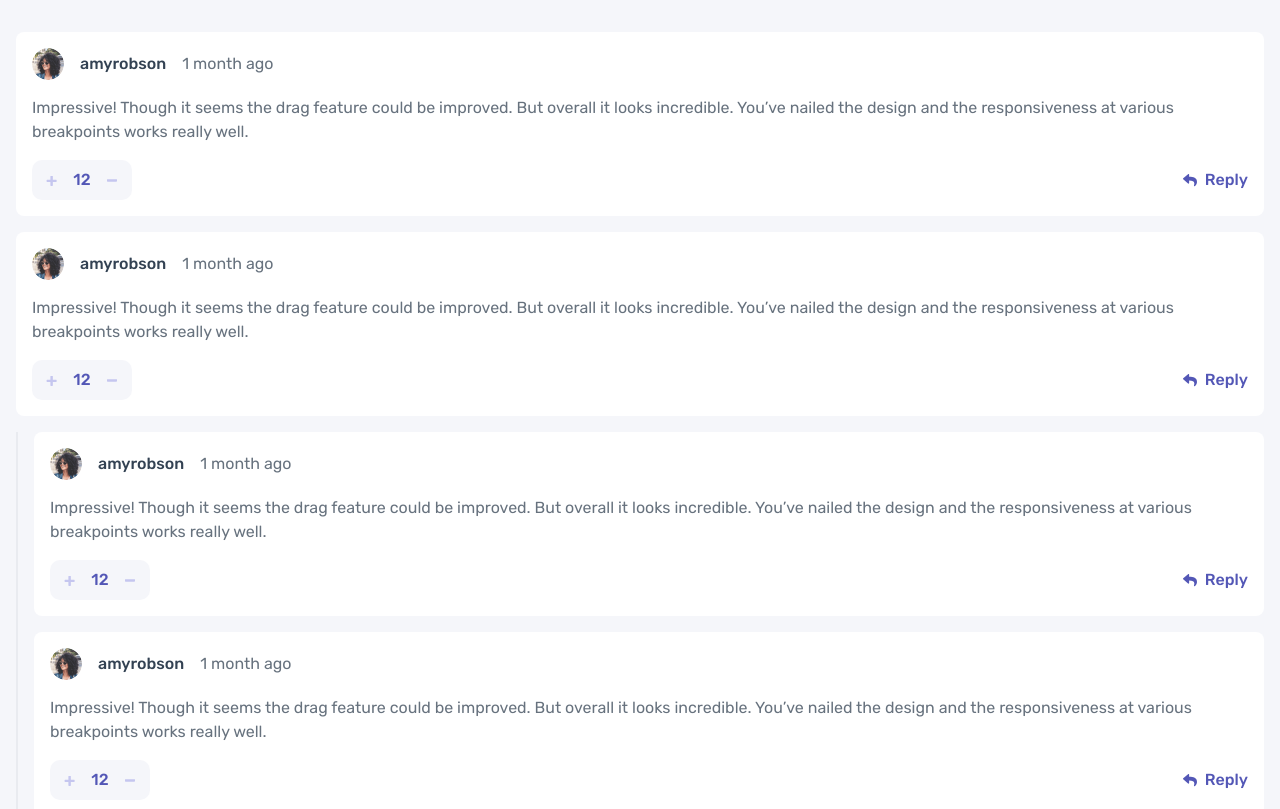
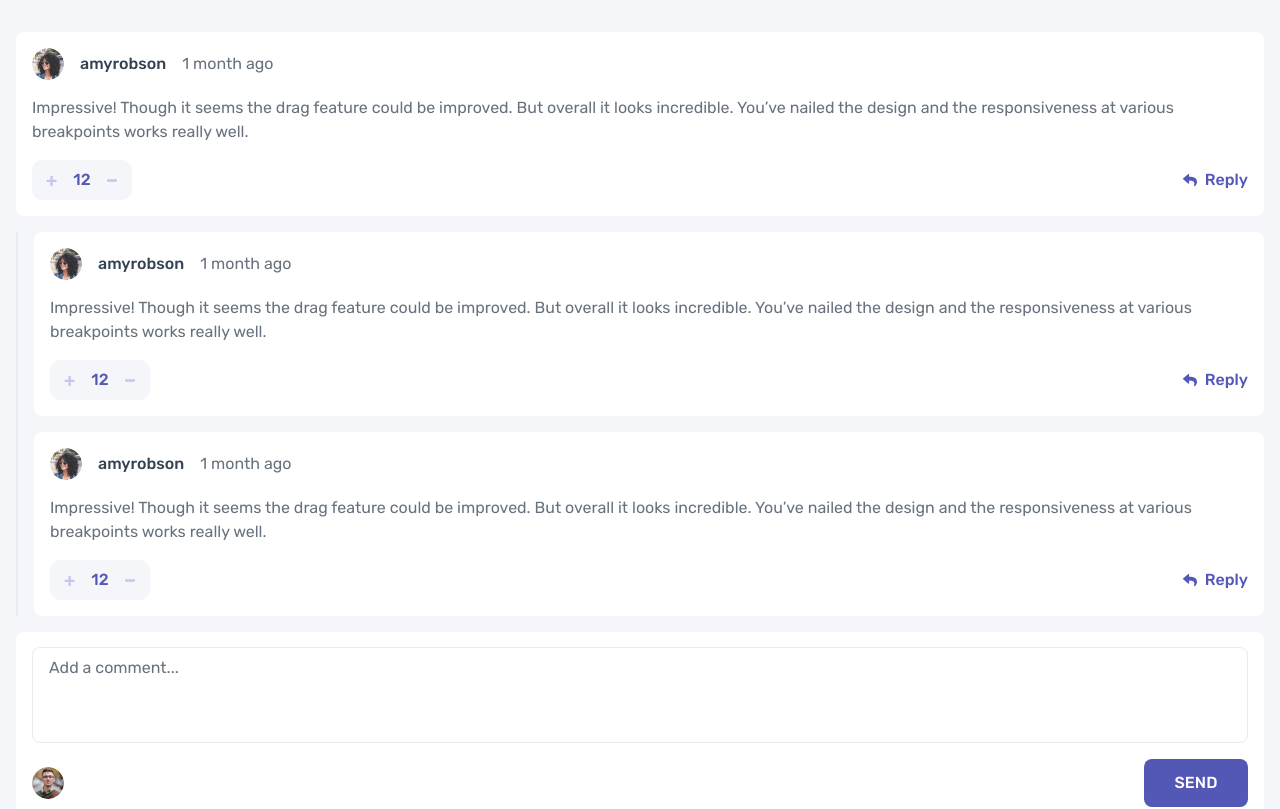
Before and after one commit to g-akca/interactive-comments-section, a React (Vite) app: page / in a window 1280 px wide. Shown: the top 809 px of the page. Built offline with nearby package versions, Linux system fonts and the light colour scheme.

Commit message:
Use comments context in CommentList to show comments

```diff
--- a/src/components/CommentList.jsx
+++ b/src/components/CommentList.jsx
@@ -1,13 +1,19 @@
+import { useComments } from "../context/CommentsContext";
 import CommentCard from "./CommentCard";
 import ReplySection from "./ReplySection";
 
 function CommentList() {
+  const { comments } = useComments();
+
   return (
     <div className="flex flex-col gap-4">
-      <CommentCard />
-
-      <CommentCard />
-      <ReplySection />
+      {comments.map(comment => (
+        comment.replies.length ? (
+          <ReplySection replies={comment.replies} />
+        ) : (
+          <CommentCard comment={comment} />
+        )
+      ))}
     </div>
   )
 }
```
